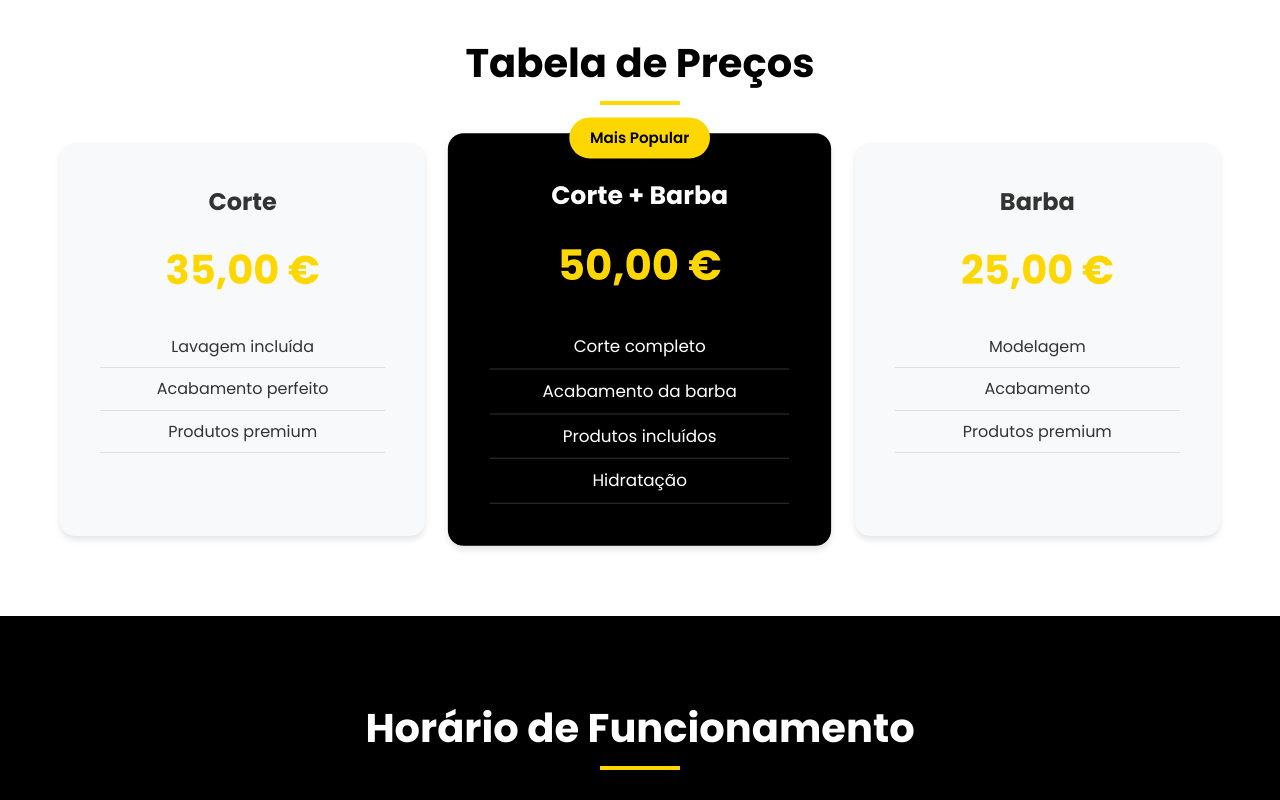
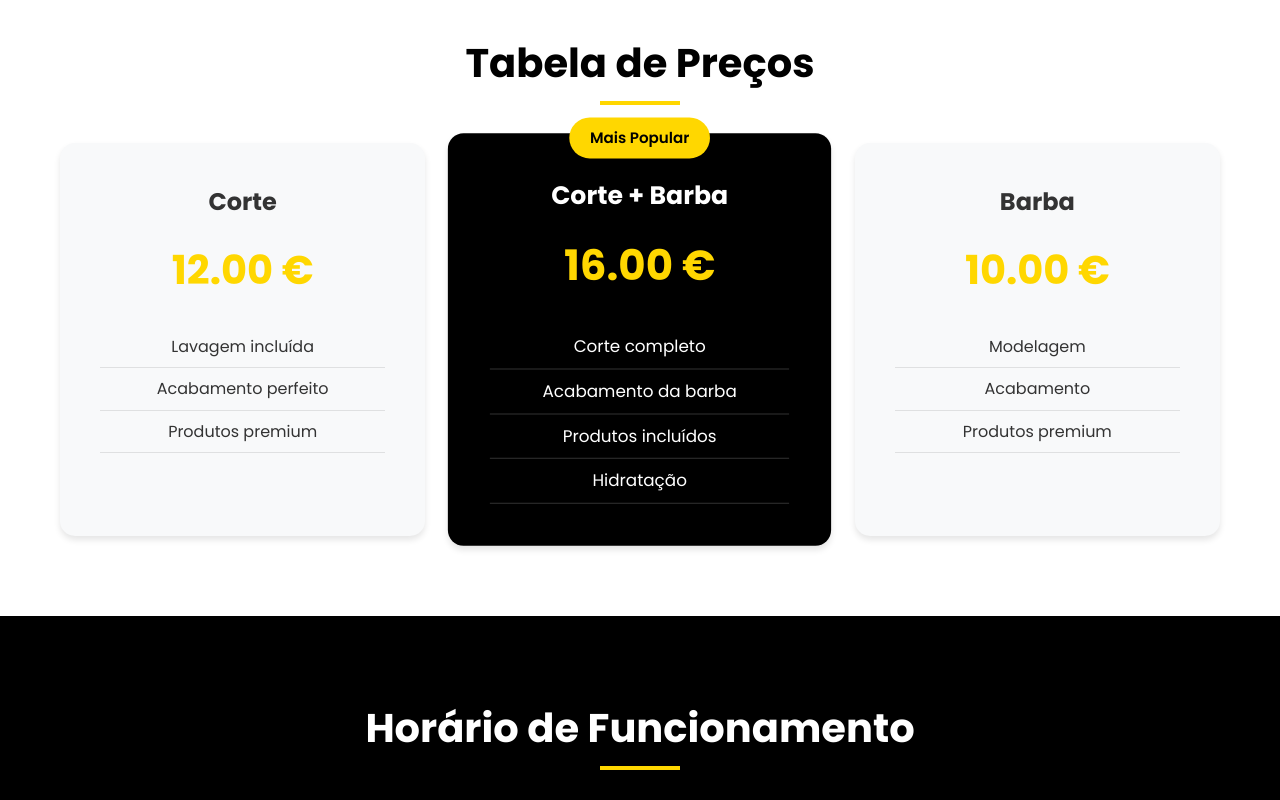
Before and after one commit to TallesGuerra/barbeariaCruz, a React (Vite) app: page / in a window 1280 px wide. Shown: the part 1460-2260 px from the top of the page. Built offline with nearby package versions, Linux system fonts and the light colour scheme; no server answers.

Commit message:
servicePrices created and implemented at Prices and Schedule

```diff
--- a/src/components/Prices.jsx
+++ b/src/components/Prices.jsx
@@ -1,37 +1,25 @@
+import { SERVICES } from "../config/servicePrices";
+
 export default function Prices() {
   return (
     <section id="prices" className="prices">
       <div className="container">
         <h2 className="section-title">Tabela de Preços</h2>
         <div className="prices-grid">
-          <div className="price-card">
-            <h3>Corte </h3>
-            <div className="price">35,00 €</div>
-            <ul>
-              <li>Lavagem incluída</li>
-              <li>Acabamento perfeito</li>
-              <li>Produtos premium</li>
-            </ul>
-          </div>
-          <div className="price-card featured">
-            <h3>Corte + Barba</h3>
-            <div className="price"> 50,00 €</div>
-            <ul>
-              <li>Corte completo</li>
-              <li>Acabamento da barba</li>
-              <li>Produtos incluídos</li>
-              <li>Hidratação</li>
-            </ul>
-          </div>
-          <div className="price-card">
-            <h3>Barba</h3>
-            <div className="price">25,00 €</div>
-            <ul>
-              <li>Modelagem</li>
-              <li>Acabamento</li>
-              <li>Produtos premium</li>
-            </ul>
-          </div>
+          {SERVICES.map((service, idx) => (
+            <div
+              className={`price-card${idx === 1 ? " featured" : ""}`}
+              key={service.id}
+            >
+              <h3>{service.name}</h3>
+              <div className="price">{service.price.toFixed(2)} €</div>
+              <ul>
+                {service.description.map((desc, i) => (
+                  <li key={i}>{desc}</li>
+                ))}
+              </ul>
+            </div>
+          ))}
         </div>
       </div>
     </section>
--- a/src/components/Schedule.jsx
+++ b/src/components/Schedule.jsx
@@ -1,6 +1,8 @@
 import { useEffect, useMemo, useState, useRef } from "react";
 import { GOOGLE_CALENDAR_CONFIG, DateUtils } from "../config/calendarConfig";
 import { googleCalendarService } from "../services/googleCalendarService";
+
+import { SERVICES } from "../config/servicePrices";
 
 const timeSlots = [
   "09:00",
@@ -35,6 +37,7 @@ export default function Schedule() {
   const [loadingSlots, setLoadingSlots] = useState(false);
   const [selectedDay, setSelectedDay] = useState("");
   const calendarRef = useRef(null);
+  const formRef = useRef(null); // Ref para o formulário
 
   useEffect(() => {
     setShowCustomer(Boolean(date && time));
@@ -142,6 +145,18 @@ export default function Schedule() {
     }
   }
 
+  function handleDayClick(dateStr, available) {
+    if (!available) return;
+    setDate(dateStr);
+    setSelectedDay(dateStr);
+    if (formRef.current) {
+      formRef.current.scrollIntoView({
+        behavior: "smooth",
+        block: "center",
+      });
+    }
+  }
+
   return (
     <section id="schedule" className="schedule">
       <div className="container">
@@ -171,7 +186,7 @@ export default function Schedule() {
             </div>
           </div>
 
-          <div className="booking-form">
+          <div className="booking-form" ref={formRef}>
             <h3>Formulário de Agendamento</h3>
             <div
               id="calendarSection"
@@ -271,11 +286,7 @@ export default function Schedule() {
                         } ${isToday ? "today" : ""} ${
                           available ? "" : "disabled"
                         } ${isSelected ? "selected" : ""}`}
-                        onClick={async () => {
-                          if (!available) return;
-                          setDate(dateStr);
-                          setSelectedDay(dateStr); //
-                        }}
+                        onClick={() => handleDayClick(dateStr, available)}
                       >
                         <span>{day}</span>
                       </div>
@@ -297,10 +308,11 @@ export default function Schedule() {
                   onChange={(e) => setService(e.target.value)}
                 >
                   <option value="">Selecione um serviço</option>
-                  <option value="corte">Corte - 35,00€</option>
-                  <option value="barba">Barba - 25,00€</option>
-                  <option value="corte-barba">Corte + Barba - 50,00 €</option>
-                  <option value="coloracao">Coloração - 40,00€</option>
+                  {SERVICES.map((s) => (
+                    <option key={s.id} value={s.id}>
+                      {s.name} - {s.price.toFixed(2)} €
+                    </option>
+                  ))}
                 </select>
               </div>
               <div className="form-group">
--- /dev/null
+++ b/src/config/servicePrices.jsx
@@ -0,0 +1,29 @@
+export const SERVICES = [
+  {
+    id: "corte",
+    name: "Corte",
+    price: 12.0,
+    description: [
+      "Lavagem incluída",
+      "Acabamento perfeito",
+      "Produtos premium",
+    ],
+  },
+  {
+    id: "corte-barba",
+    name: "Corte + Barba",
+    price: 16.0,
+    description: [
+      "Corte completo",
+      "Acabamento da barba",
+      "Produtos incluídos",
+      "Hidratação",
+    ],
+  },
+  {
+    id: "barba",
+    name: "Barba",
+    price: 10.0,
+    description: ["Modelagem", "Acabamento", "Produtos premium"],
+  },
+];
--- a/src/styles.css
+++ b/src/styles.css
@@ -664,14 +664,11 @@ main {
   flex-direction: column;
   align-items: center;
   text-align: center;
-
-  line-height: 0.5rem;
 }
 
 .footer-section h3,
 .footer-section h4 {
   color: var(--secondary-color);
-  margin-bottom: 1rem;
 }
 
 .social-links {
```
